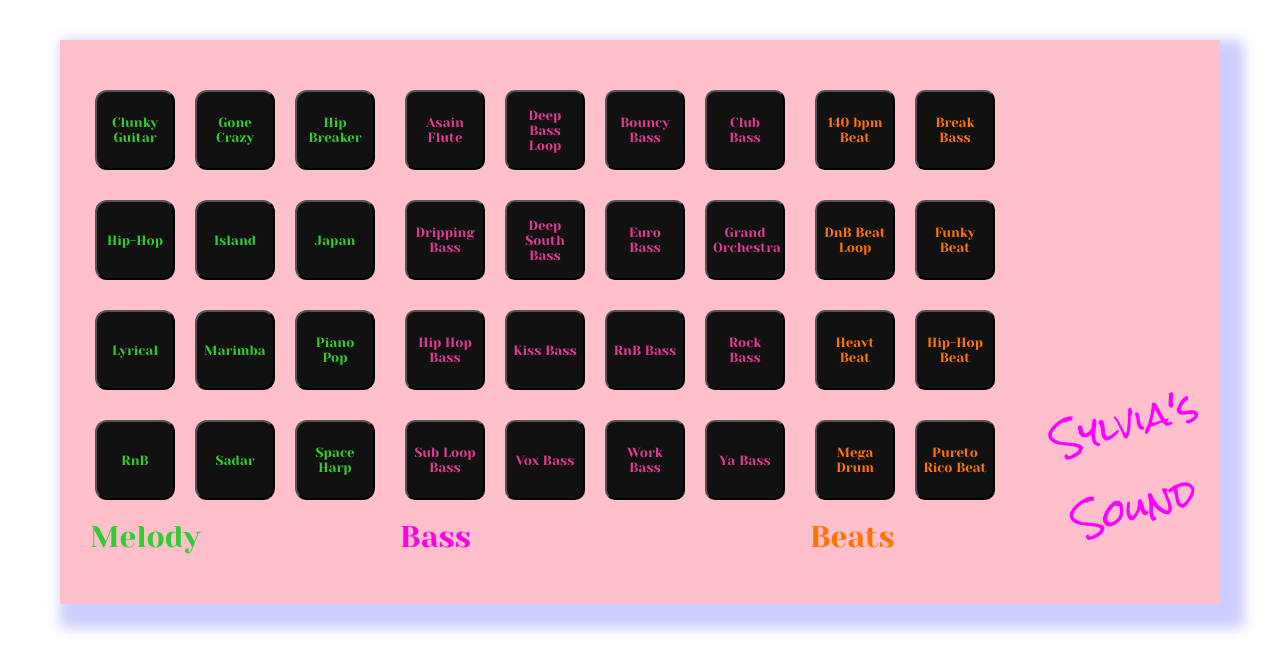
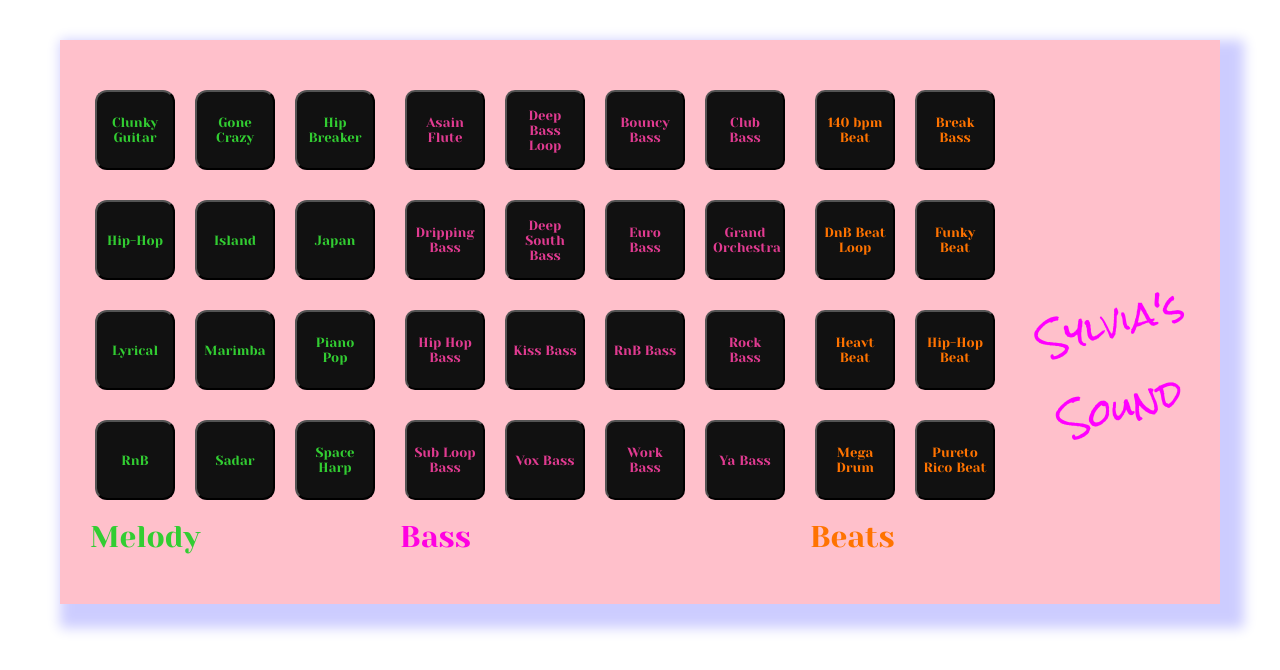
Before and after one commit to SylviaMakuch/Sound-Board, a React app: page / in a window 1280 px wide. Shown: the top 670 px of the page. Built offline with nearby package versions, Linux system fonts and the light colour scheme.

Commit message:
Update musicbox.tsx

```diff
--- a/components/musicbox.tsx
+++ b/components/musicbox.tsx
@@ -19,8 +19,8 @@ const Title = styled.div`
    font-size: 35px;
    transform: rotate(-15deg);
    position: relative;
-    top: 300px;
-    left: 104px;
+    top: 200px;
+    left: 90px;
 
 `;
 
```
